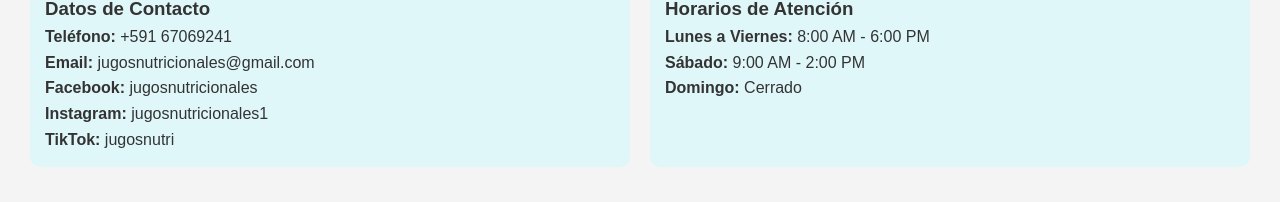
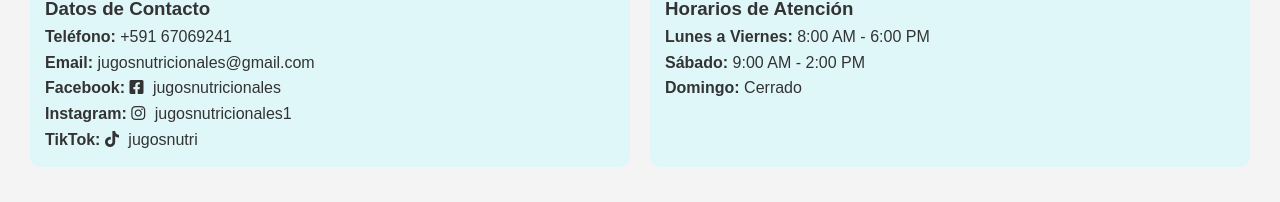
Before and after one commit to DiegoChasqui/diegochasqui.github.io, a plain HTML site: page index.html in a window 1280 px wide. Shown: the part 1611-1813 px from the top of the page. Drawn offline with Linux system fonts and the light colour scheme.

Commit message:
Add files via upload

```diff
--- a/index.html
+++ b/index.html
@@ -5,6 +5,7 @@
     <meta name="viewport" content="width=device-width, initial-scale=1.0">
     <title>Jugos Nutricionales</title>
     <link rel="stylesheet" href="styles.css">
+    <link rel="stylesheet" href="https://cdnjs.cloudflare.com/ajax/libs/font-awesome/6.0.0-beta3/css/all.min.css">
     <link rel="stylesheet" href="https://cdnjs.cloudflare.com/ajax/libs/font-awesome/6.0.0-beta3/css/all.min.css">
 </head>
 <body>
@@ -78,9 +79,9 @@
                 <h3>Datos de Contacto</h3>
                 <p><strong>Teléfono:</strong> +591 67069241</p>
                 <p><strong>Email:</strong> jugosnutricionales@gmail.com</p>
-                <p><strong>Facebook:</strong> jugosnutricionales</p>
-                <p><strong>Instagram:</strong> jugosnutricionales1</p>
-                <p><strong>TikTok:</strong> jugosnutri</p>
+                <p><strong>Facebook:</strong> <i class="fab fa-facebook-square"></i> jugosnutricionales</p>
+                <p><strong>Instagram:</strong> <i class="fab fa-instagram"></i> jugosnutricionales1</p>
+                <p><strong>TikTok:</strong> <i class="fab fa-tiktok"></i> jugosnutri</p>
             </div>
             <div class="contacto-item">
                 <h3>Horarios de Atención</h3>
--- a/styles.css
+++ b/styles.css
@@ -169,3 +169,9 @@ footer {
     height: 300px; /* Ajusta la altura según sea necesario */
     border: 0;
 }
+
+i {
+    font-size: 16px;
+    margin-right: 5px;
+    color: #333; /* Cambia esto por el color que prefieras */
+ }
```
